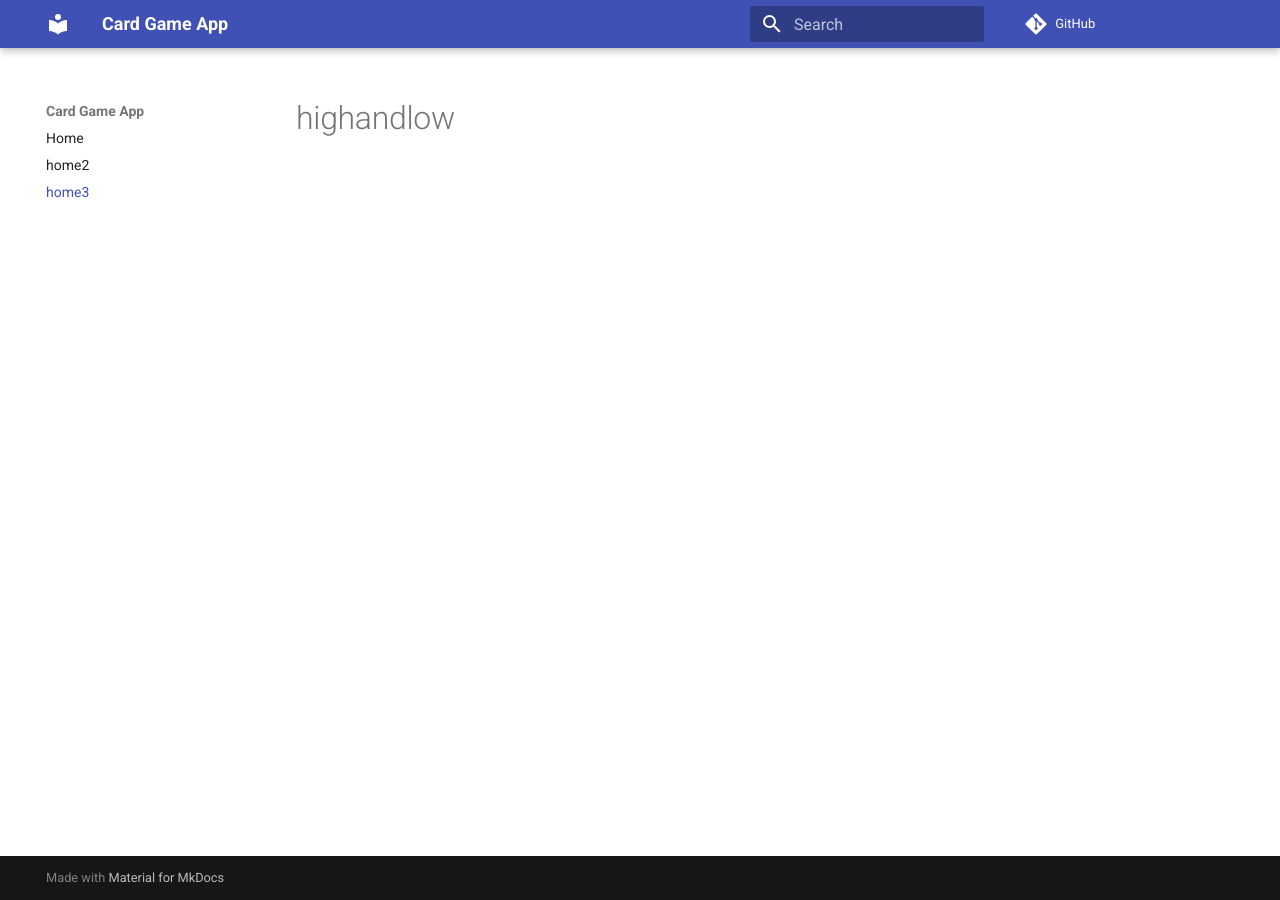
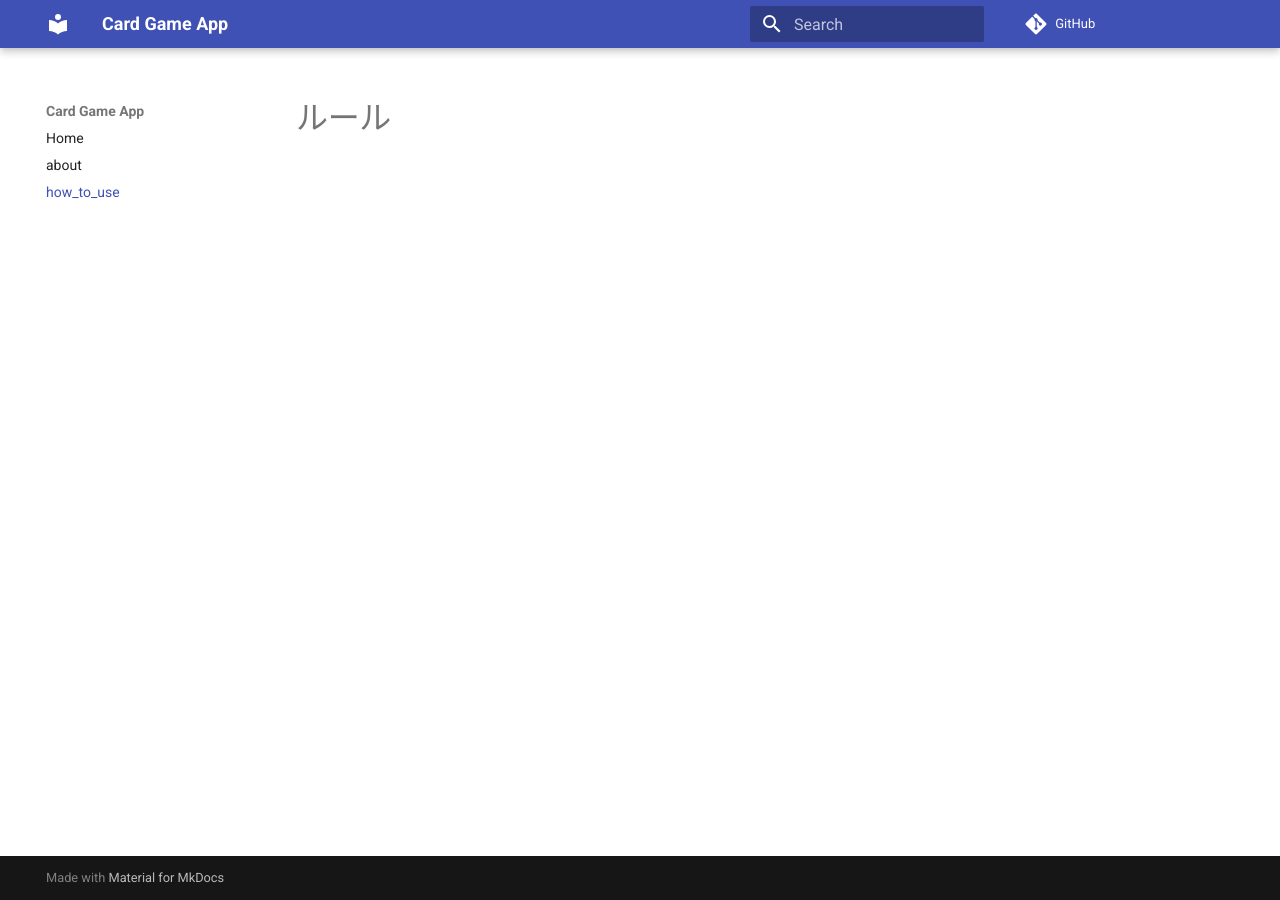
Before and after one commit to itakuramayu/streamlit-practice0908, an MkDocs documentation site: the page built from docs/how_to_use/highandlow.md, in a window 1280 px wide. Built offline with MkDocs 1.6.1 and Material for MkDocs 9.7.7, drawn with Linux system fonts in a browser that asks for light colours; comment, search, counter and statistics services are not loaded; the version menu is left out.

Commit message:
リンク修正

```diff
--- a/docs/how_to_use/highandlow.md
+++ b/docs/how_to_use/highandlow.md
@@ -1 +1 @@
-# highandlow
+# ルール
--- a/mkdocs.yml
+++ b/mkdocs.yml
@@ -4,8 +4,8 @@ theme:
   name: material
 nav:
   - Home: index.md
-  - home2: about.md
-  - home3 : how_to_use/highandlow.md
+  - about: about.md
+  - how_to_use : how_to_use/highandlow.md
 repo_url: https://github.com/itakuramayu/streamlit-practice0908
 extra:
   version:
```
Also changed, not shown: README.md (+2 -2 lines), docs/about.md (+1 -1 lines), docs/index.md (+1 -0 lines).
